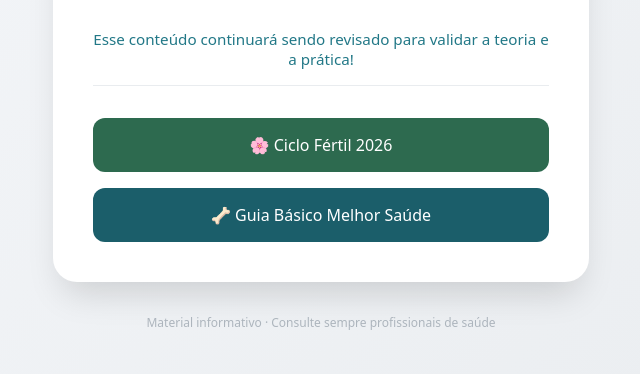
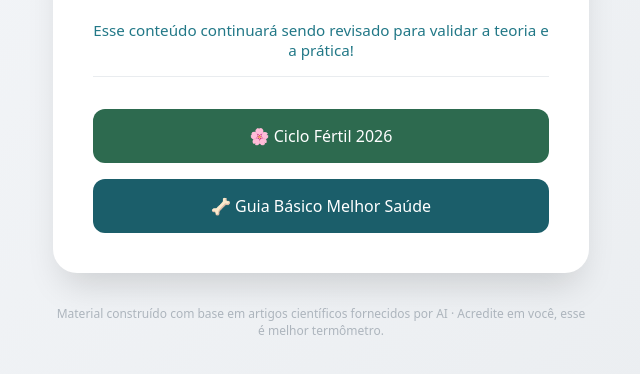
Before and after one commit to alextodeschini/melzinho, a plain HTML site: page index.html in a window 1280 px wide. Shown: the part 322-696 px from the top of the page, without its empty margins (319-959 px from the left). Drawn offline with Linux system fonts and the light colour scheme.

Commit message:
Update index.html

```diff
--- a/index.html
+++ b/index.html
@@ -113,7 +113,7 @@
             </div>
         </div>
         <footer>
-            Material informativo · Consulte sempre profissionais de saúde
+            Material construído com base em artigos científicos fornecidos por AI · Acredite em você, esse é melhor termômetro.
         </footer>
     </div>
 </body>
```
